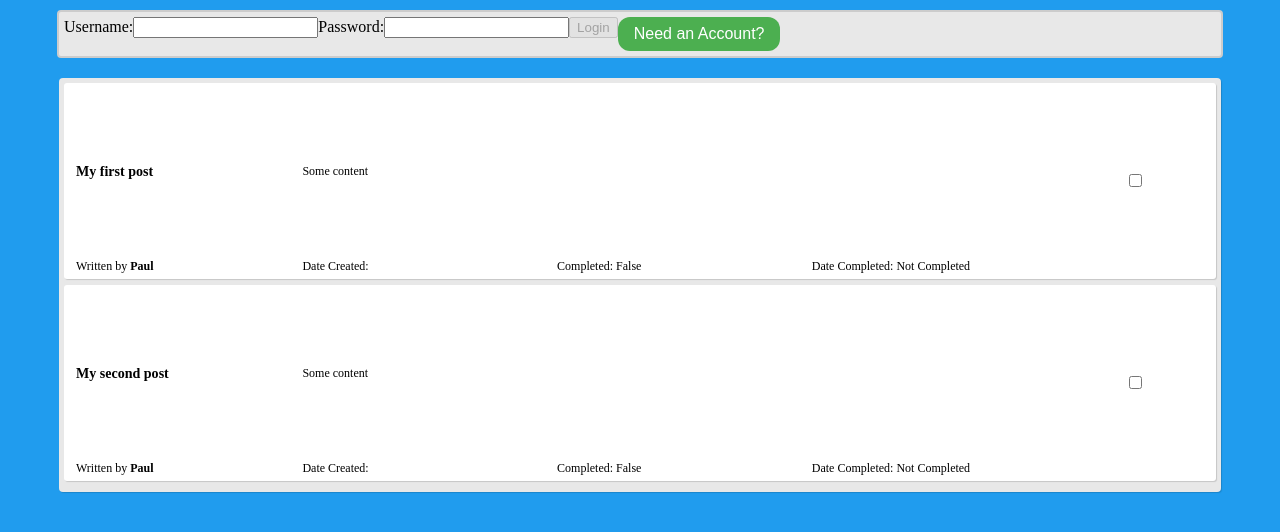
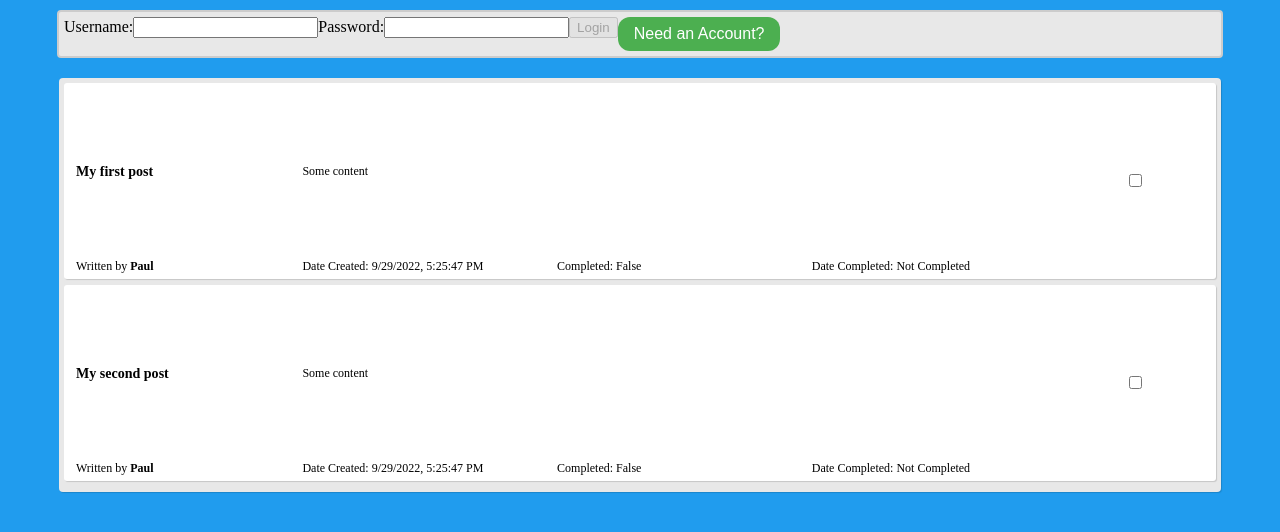
Before and after one commit to joezaksheske/Lab2, a React (Create React App) app: page / in a window 1280 px wide. Shown: the top 532 px of the page. Built offline with nearby package versions, Linux system fonts and the light colour scheme.

Commit message:
got the checkbox working correctly

```diff
--- a/package.json
+++ b/package.json
@@ -10,6 +10,7 @@
     "react": "^18.2.0",
     "react-dom": "^18.2.0",
     "react-scripts": "^5.0.1",
+    "uuid": "^9.0.0",
     "web-vitals": "^2.1.4"
   },
   "scripts": {
--- a/src/App.js
+++ b/src/App.js
@@ -1,4 +1,5 @@
 import { useState, useReducer } from "react";
+import { v4 as uuidv4 } from "uuid";
 
 import UserBar from "./user/UserBar";
 import TodoList from "./todo/TodoList";
@@ -13,11 +14,19 @@ function App() {
             title: "My first post",
             content: "Some content",
             author: "Paul",
+            todoID: uuidv4(),
+            dateCreated: new Date().toLocaleString(),
+            completed: false,
+            dateCompleted: null
         },
         {
             title: "My second post",
             content: "Some content",
             author: "Paul",
+            todoID: uuidv4(),
+            dateCreated: new Date().toLocaleString(),
+            completed: false,
+            dateCompleted: null
         },
     ];
 
@@ -36,7 +45,7 @@ function App() {
                         <CreateTodo user={state.user} todos={state.todos} dispatch={dispatch} />
                     )}
                 <div className="todo-list">
-                    <TodoList todos={state.todos} />
+                    <TodoList todos={state.todos}  dispatch={dispatch} />
                 </div>
             </main>
         </div>
--- a/src/reducers.js
+++ b/src/reducers.js
@@ -14,6 +14,7 @@ function todoReducer(state, action) {
     switch (action.type) {
         case "CREATE_TODO":
             const newTodo = {
+                todoID: action.todoID,
                 title: action.title,
                 content: action.content,
                 author: action.author,
@@ -22,6 +23,13 @@ function todoReducer(state, action) {
                 dateCompleted: action.dateCompleted,
             };
             return [newTodo, ...state];
+        case "UPDATE_TODO":
+            const updateTodo = state.map((todo, i) => {
+                if (todo.todoID === action.todoID){
+                    return action
+                } else return todo
+            });
+            return updateTodo
         default:
             return state;
     }
--- a/src/todo/CreateTodo.js
+++ b/src/todo/CreateTodo.js
@@ -1,4 +1,5 @@
 import {useState} from 'react';
+import { v4 as uuidv4 } from "uuid";
 
 export default function CreateTodo({user, todos, dispatch}) {
     const [title, setTitle] = useState('');
@@ -11,10 +12,11 @@ export default function CreateTodo({user, todos, dispatch}) {
                     e.preventDefault();
                     dispatch({
                         type: "CREATE_TODO",
+                        todoID: uuidv4(),
                         title,
                         content,
                         author: user,
-                        dateCreated: new Date().toLocaleDateString(),
+                        dateCreated: new Date().toLocaleString(),
                         completed: false,
                         completeDate: null
                     });
--- a/src/todo/Todo.js
+++ b/src/todo/Todo.js
@@ -1,20 +1,31 @@
-export default function Todo({ title, content, author, dateCreated, completed,dateCompleted}) {
+import { useState
+ } from "react";
+export default function Todo({todo, dispatch}) {
     return (
         <div className="todo">
+            {console.log(todo)}
             <div className="todo_Title_Container">
-                <h3>{title}</h3>
+                <h3>{todo.title}</h3>
             </div>
             <div className="todo_Author_Container">
-                Written by <b>{author}</b>
+                Written by <b>{todo.author}</b>
             </div>
-            <div className="todo_Description_Container">{content}</div>
-            <div className="todo_DateCreated_Container">Date Created: {dateCreated}</div>
-            <div className="todo_CompleteStatus_Container">Completed: {completed ? 'True':'False'}</div>
-            <div className="todo_DateCompleted_Container">Date Completed: {dateCompleted ? dateCompleted:'Not Completed'}</div>
+            <div className="todo_Description_Container">{todo.content}</div>
+            <div className="todo_DateCreated_Container">Date Created: {todo.dateCreated}</div>
+            <div className="todo_CompleteStatus_Container">Completed: {todo.completed ? 'True':'False'}</div>
+            <div className="todo_DateCompleted_Container">Date Completed: {todo.dateCompleted? todo.dateCompleted:'Not Completed'}</div>
             <div className="todo_Checkbox_Container">
-                <input type="checkbox"></input>
+                <input type="checkbox" onChange={
+                    (e) =>{
+                        dispatch({
+                            ...todo,
+                            type:"UPDATE_TODO",
+                            completed: e.currentTarget.checked,
+                            dateCompleted: e.currentTarget.checked? new Date().toLocaleString():null
+                        })
+                    }
+                }></input>
             </div>
-
         </div>
     );
 }
--- a/src/todo/TodoList.js
+++ b/src/todo/TodoList.js
@@ -1,12 +1,17 @@
 import Todo from "./Todo";
 
-export default function TodoList({ todos = [] }) {
-    console.log(todos);
+export default function TodoList({ todos = [], dispatch }) {
     return (
         <div>
-            {todos.map((p, i) => (
-                <Todo {...p} key={"todo-" + i} />
+            {todos.map((todo) => (
+                <Todo todo={todo} key={todo.todoID} dispatch={dispatch}/>
             ))}
         </div>
+    //     <div>
+    //     {posts.map((p, i) => (
+    //     //   <Post {...p} key={"post-" + i} />
+    //       <Post {...p} key={p.id} />
+    //     ))}
+    //   </div>
     );
 }
```
Also changed, not shown: 1 other file (tests, documents, lock files or other folders).
